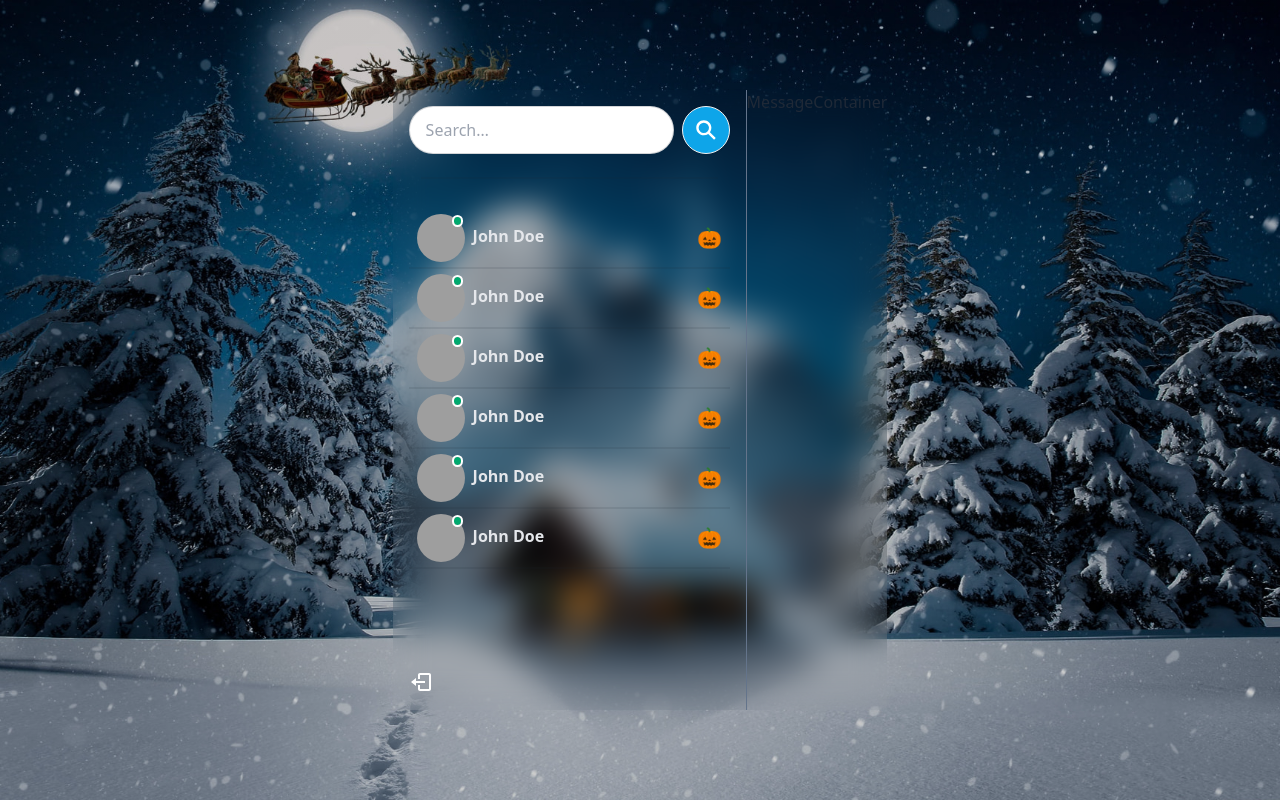
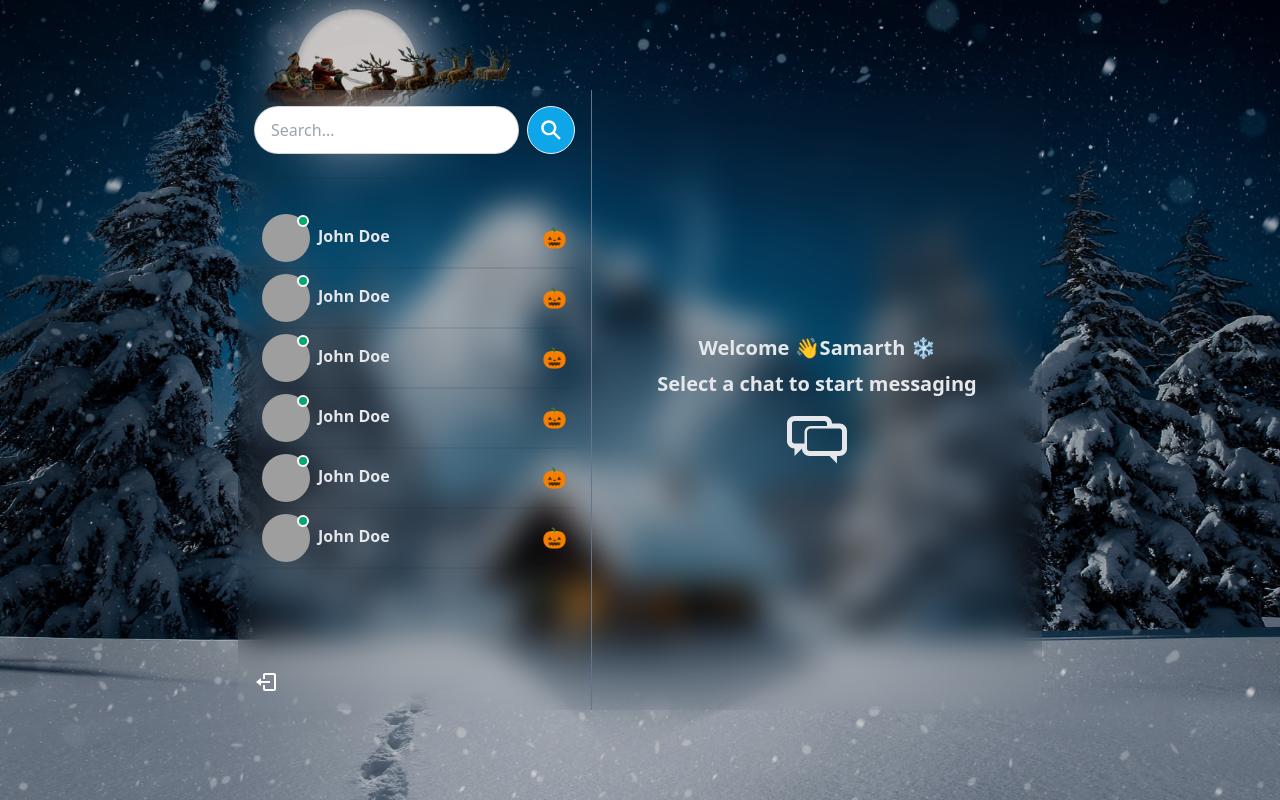
Before and after one commit to samarth-5/Social-Hub, a React (Vite) app in the folder client/: page / in a window 1280 px wide. Built offline with nearby package versions, Linux system fonts and the light colour scheme; grey boxes are pictures that could not be loaded.

Commit message:
created landing page for user

```diff
--- a/client/src/components/Messages/MessageContainer.jsx
+++ b/client/src/components/Messages/MessageContainer.jsx
@@ -1,7 +1,46 @@
-import React from 'react'
+import MessageInput from "./MessageInput.jsx";
+import Messages from "./Messages.jsx";
+import { useEffect } from "react";
+import { TiMessages } from "react-icons/ti";
+//import { useAuthContext } from "../../context/AuthContext";
 
 export default function MessageContainer() {
+
+  const selectedConversation=false;
+
+	// useEffect(() => {
+	// 	// cleanup function (unmounts)
+	// 	return () => setSelectedConversation(null);
+	// }, [setSelectedConversation]);
+
   return (
-    <div>MessageContainer</div>
-  )
+		<div className='md:min-w-[450px] flex flex-col'>
+			{!selectedConversation ? (
+				<NoChatSelected />
+			) : (
+				<>
+					{/* Header */}
+					<div className='bg-slate-500 px-4 py-2 mb-2'>
+						<span className='label-text'>To:</span>{" "}
+						<span className='text-gray-900 font-bold'>{selectedConversation.fullName}</span>
+					</div>
+					<Messages />
+					<MessageInput />
+				</>
+			)}
+		</div>
+	);
 }
+
+const NoChatSelected = () => {
+	// const { authUser } = useAuthContext();
+	return (
+		<div className='flex items-center justify-center w-full h-full'>
+			<div className='px-4 text-center sm:text-lg md:text-xl text-gray-200 font-semibold flex flex-col items-center gap-2'>
+				<p>Welcome 👋Samarth ❄</p>
+				<p>Select a chat to start messaging</p>
+				<TiMessages className='text-3xl md:text-6xl text-center' />
+			</div>
+		</div>
+	);
+};
--- /dev/null
+++ b/client/src/components/Messages/MessageInput.jsx
@@ -0,0 +1,18 @@
+import {BsSend} from 'react-icons/bs'
+
+export default function MessageInput() {
+    return (
+        		<form className='px-4 my-3'>
+        			<div className='w-full'>
+        				<input
+        					type='text'
+        					className='border text-sm rounded-lg block w-full p-2.5  bg-gray-700 border-gray-600 text-white'
+        					placeholder='Send a message'
+        				/>
+        				<button type='submit' className='absolute inset-y-0 end-0 flex items-center pe-3'>
+        					<BsSend />
+        				</button>
+        			</div>
+        		</form>
+        	);
+}
--- /dev/null
+++ b/client/src/components/Messages/Messages.jsx
@@ -0,0 +1,7 @@
+import React from 'react'
+
+export default function Messages() {
+  return (
+    <div>Messages</div>
+  )
+}
```
